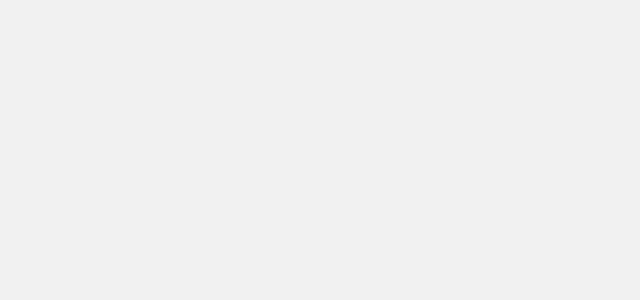
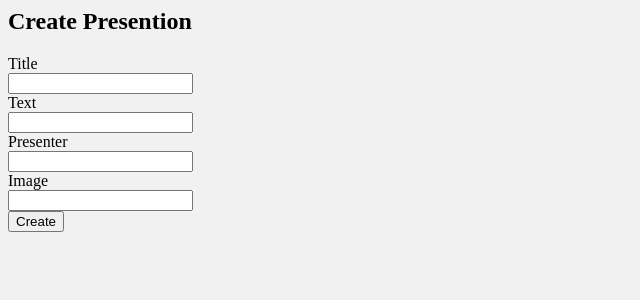
Before and after one commit to jhrick/know-how-hub, a React (Create React App) app in the folder frontend/: page /create-presentation in a window 1280 px wide. Before the commit this address had no page. Shown: the top 300 px of the page, without its empty margins (0-640 px from the left). Built offline with nearby package versions, Linux system fonts and the light colour scheme.

Commit message:
feat: add presentation creation

```diff
--- /dev/null
+++ b/frontend/src/pages/CreatePresentation/index.tsx
@@ -0,0 +1,74 @@
+import { ChangeEvent, FormEvent, useState } from "react";
+
+const CreatePresentation = () => {
+  const [formData, setFormData] = useState({ title: "" });
+  const [sectionsData, setSectionsData] = useState({
+    presenter: "anyone",
+    paragraph: "",
+    image: "",
+  });
+
+  const handleInputTitleChange = (event: ChangeEvent<HTMLInputElement>) => {
+    const { name, value } = event.target;
+    setFormData({ ...formData, [name]: value });
+  };
+
+  const handleInputContentChange = (event: ChangeEvent<HTMLInputElement>) => {
+    const { name, value } = event.target;
+    setSectionsData({ ...sectionsData, [name]: value });
+  };
+
+  const handleSubmit = (event: FormEvent) => {
+    event.preventDefault();
+
+    const { title } = formData;
+
+    const data = {
+      title,
+      content: [{ ...sectionsData }],
+    };
+
+    console.log(data);
+
+    fetch("http://localhost:2242/api/content", {
+      method: "POST",
+      headers: {
+        "Content-Type": "application/json",
+      },
+      body: JSON.stringify(data),
+    });
+  };
+
+  return (
+    <div id="presentation-creation">
+      <div className="creation-form_container">
+        <header>
+          <div>
+            <h2>Create Presention</h2>
+          </div>
+        </header>
+        <form onSubmit={handleSubmit}>
+          <label htmlFor="title">Title</label>
+          <br />
+          <input name="title" onChange={handleInputTitleChange} />
+          <br />
+          <label htmlFor="paragraph">Text</label>
+          <br />
+          <input name="paragraph" onChange={handleInputContentChange} />
+          <br />
+          <label htmlFor="presenter">Presenter</label>
+          <br />
+          <input name="presenter" onChange={handleInputContentChange} />
+          <br />
+          <label htmlFor="image">Image</label>
+          <br />
+          <input name="image" onChange={handleInputContentChange} />
+          <br />
+          <button type="submit">Create</button>
+        </form>
+      </div>
+    </div>
+  );
+};
+
+export default CreatePresentation;
--- a/frontend/src/pages/InitialPage/index.tsx
+++ b/frontend/src/pages/InitialPage/index.tsx
@@ -1,3 +1,5 @@
+import { Link } from "react-router-dom";
+
 import PresentationView from "../../components/presentation-view";
 
 import "./styles.css";
@@ -8,6 +10,10 @@ const Home = () => {
       <div className="content">
         <header>
           <h1>KnowHowHub</h1>
+
+          <button id="create-presentation-btn">
+            <Link to="/create-presentation">Create Presentation</Link>
+          </button>
         </header>
 
         <main>
--- a/frontend/src/pages/InitialPage/styles.css
+++ b/frontend/src/pages/InitialPage/styles.css
@@ -6,10 +6,16 @@ ul > li {
   list-style: none;
 }
 
+a {
+  color: #000;
+  text-decoration: none;
+}
+
 .content {
   align-items: center;
   display: flex;
   flex-direction: column;
+  position: relative;
 }
 
 .content > header {
@@ -17,7 +23,15 @@ ul > li {
   text-align: center;
 }
 
+#create-presentation-btn {
+  height: 2rem;
+  position: absolute;
+  right: 2rem;
+  top: 3rem;
+}
+
 .content > main > h2 {
+  margin: 0;
   padding-bottom: 0.4rem;
   text-align: center;
 }
--- a/frontend/src/routes.tsx
+++ b/frontend/src/routes.tsx
@@ -1,6 +1,7 @@
 import { Routes, Route, BrowserRouter } from "react-router-dom";
 
 import Home from "./pages/InitialPage";
+import CreatePresentation from "./pages/CreatePresentation";
 
 const AppRoutes = () => {
   return (
@@ -8,6 +9,10 @@ const AppRoutes = () => {
       <BrowserRouter>
         <Routes>
           <Route Component={Home} path="/"></Route>
+          <Route
+            Component={CreatePresentation}
+            path="/create-presentation"
+          ></Route>
         </Routes>
       </BrowserRouter>
     </>
```
